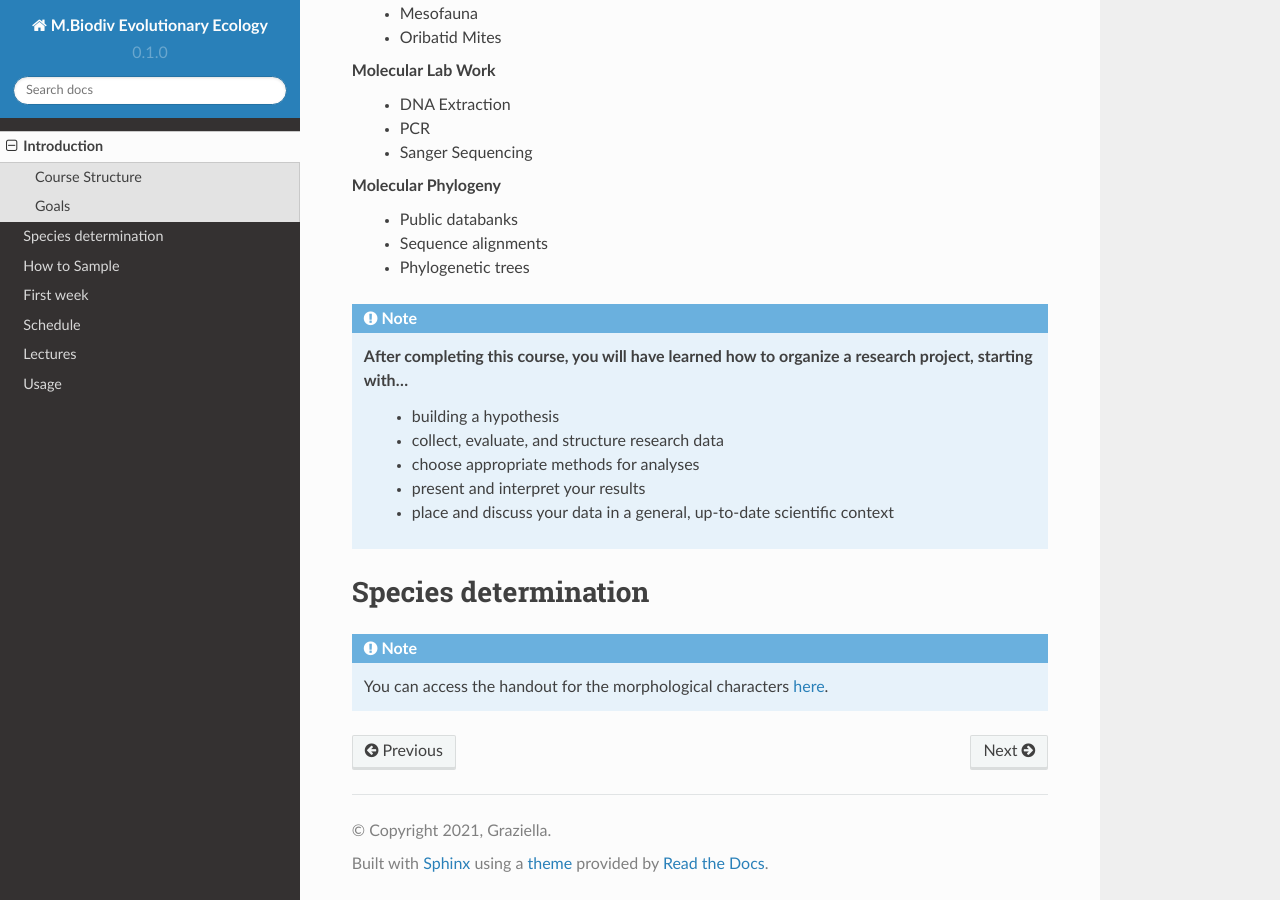
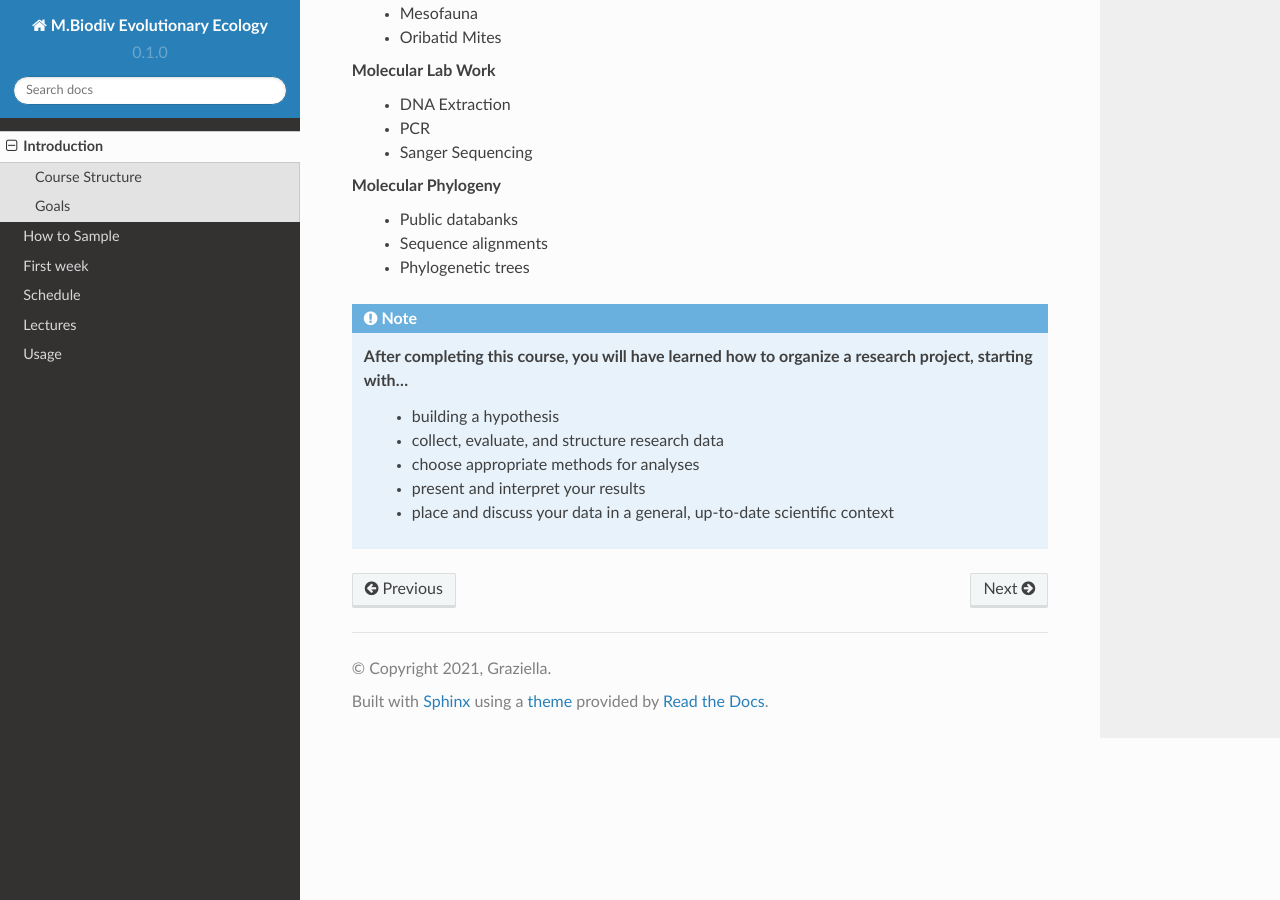
Before and after one commit to bheimbu/evolutionary_ecology, a Sphinx documentation site: the page built from docs/source/introduction.rst, in a window 1280 px wide and 900 px high, scrolled down 1117 px. Built offline with Sphinx 7.4.7 and the Read the Docs theme 2.0.0, drawn with Linux system fonts in a browser that asks for light colours; pages that are not in the unit, such as notebooks, are missing from menus.

Commit message:
Update introduction.rst

```diff
--- a/docs/source/introduction.rst
+++ b/docs/source/introduction.rst
@@ -43,11 +43,3 @@ This course introduces you to some fundamental basics of...
     - choose appropriate methods for analyses
     - present and interpret your results
     - place and discuss your data in a general, up-to-date scientific context
-
-
-Species determination
-=====================
-.. note::
-   You can access the handout for the morphological characters `here`_.
-
-.. _here: https://owncloud.gwdg.de/index.php/s/G2uw1WuGphcuBnM
```
